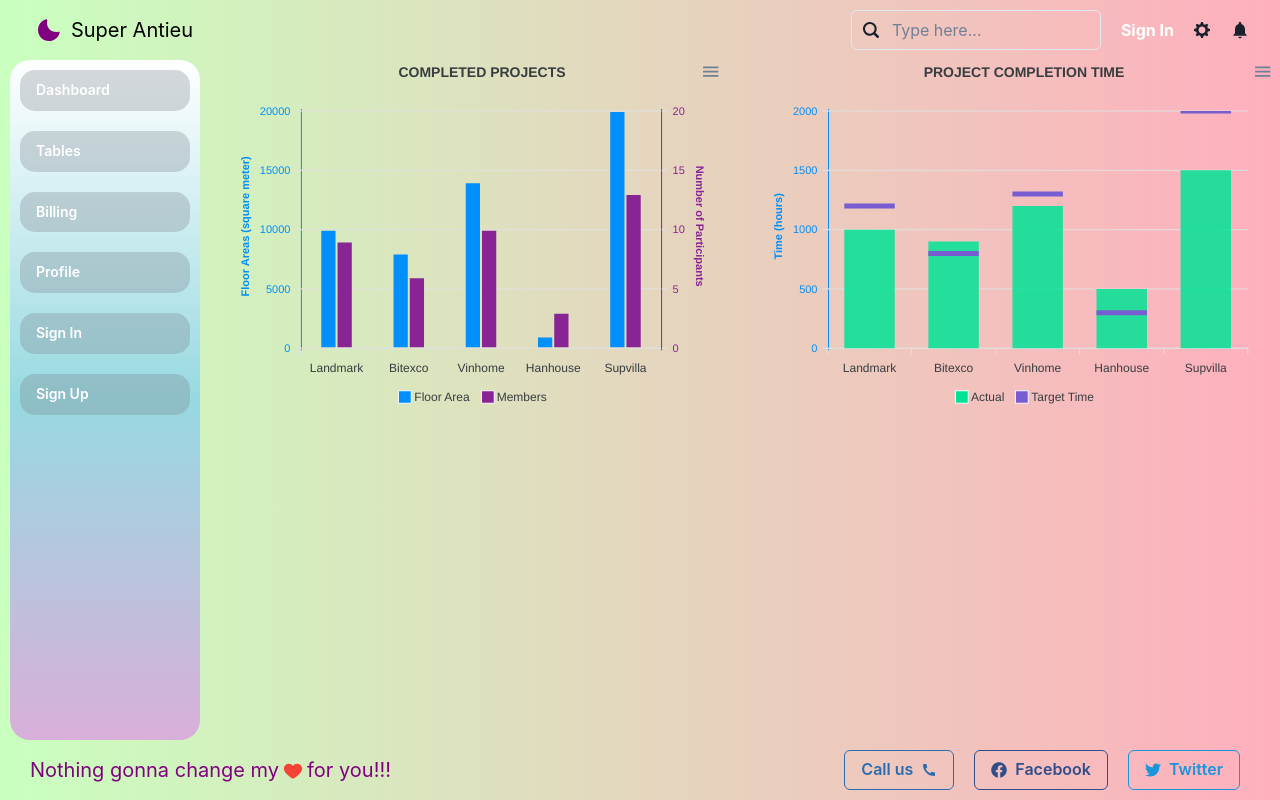
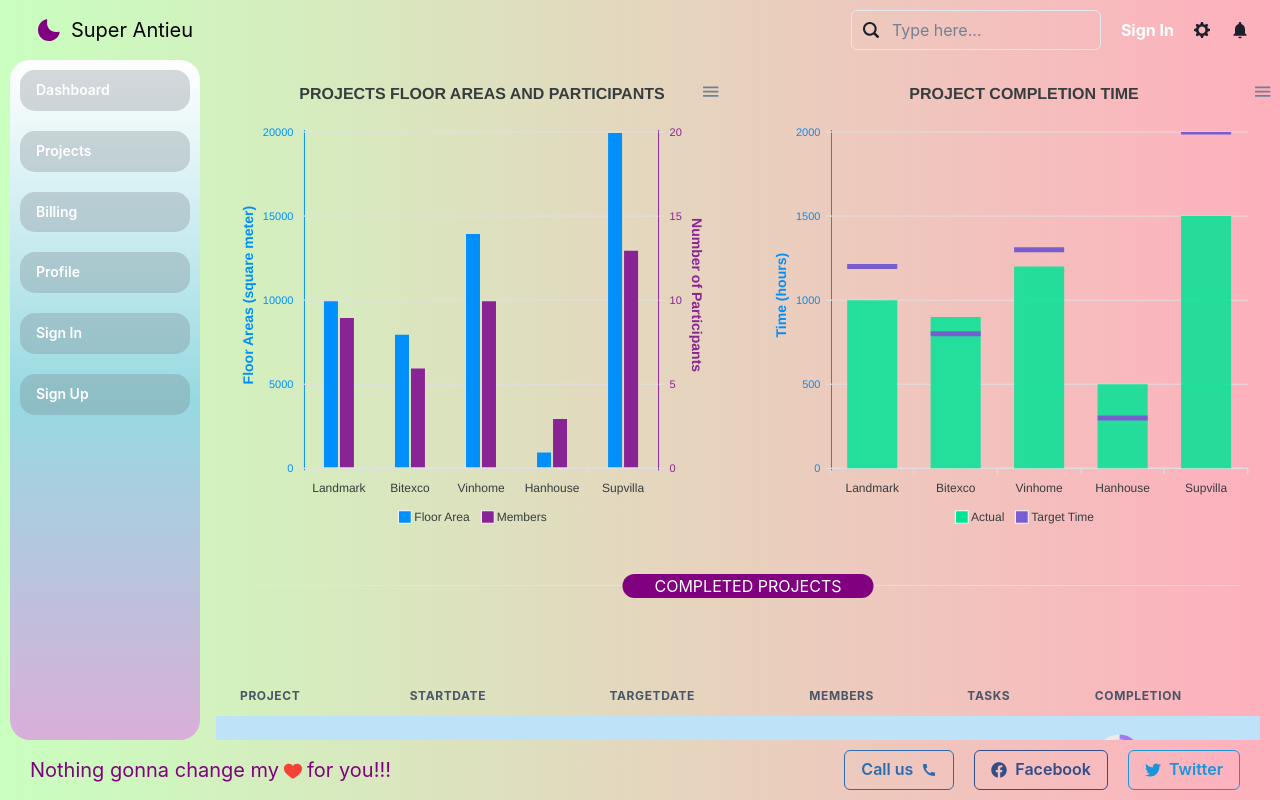
Before and after one commit to superantieu/Study-TBF-Project, a React (Vite) app: page / in a window 1280 px wide. Built offline with nearby package versions, Linux system fonts and the light colour scheme.

Commit message:
add ongoing project table

```diff
--- a/package.json
+++ b/package.json
@@ -15,6 +15,7 @@
     "@emotion/react": "^11.11.1",
     "@emotion/styled": "^11.11.0",
     "@reduxjs/toolkit": "^1.9.7",
+    "@table-library/react-table-library": "^4.1.7",
     "apexcharts": "^3.44.2",
     "framer-motion": "^10.16.12",
     "localforage": "^1.10.0",
--- a/src/components/Charts/ExpectTimeChart.jsx
+++ b/src/components/Charts/ExpectTimeChart.jsx
@@ -29,6 +29,9 @@
     title: {
       text: "PROJECT COMPLETION TIME",
       align: "center",
+      style: {
+        fontSize: "16px",
+      },
     },
     plotOptions: {
       bar: {
@@ -64,6 +67,7 @@
         text: "Time (hours)",
         style: {
           color: "#008FFB",
+          fontSize: "14px",
         },
       },
       tooltip: {
@@ -72,7 +76,7 @@
     },
   };
   return (
-    <ReactApexChart options={options} series={series} type="bar" height={350} />
+    <ReactApexChart options={options} series={series} type="bar" height={450} />
   );
 };
 export default ExpectTimeChart;
--- /dev/null
+++ b/src/components/Charts/OngoingProject.jsx
@@ -0,0 +1,69 @@
+import ongoingProject from "./ongoing";
+import {
+  Box,
+  Table,
+  TableCaption,
+  TableContainer,
+  Tbody,
+  Th,
+  Thead,
+  Tr,
+  Td,
+  CircularProgress,
+  CircularProgressLabel,
+} from "@chakra-ui/react";
+const list = ongoingProject;
+const OngoingProject = () => {
+  return (
+    <Box w={"full"} mt={"50px"}>
+      <TableContainer mr={"20px"}>
+        <Table variant={"striped"} colorScheme="blue">
+          <TableCaption fontSize={"20PX"} color={"purple"}>
+            ONGOING PROJECTS
+          </TableCaption>
+          <Thead>
+            <Tr>
+              <Th>Project</Th>
+              <Th>Startdate</Th>
+              <Th>Targetdate</Th>
+              <Th>Members</Th>
+              <Th>Tasks</Th>
+              <Th>Completion</Th>
+            </Tr>
+          </Thead>
+          <Tbody>
+            {ongoingProject.map((arr, index) => (
+              <Tr key={index}>
+                <Td>{arr.name}</Td>
+                <Td>
+                  {arr.startdate.toLocaleDateString("en-US", {
+                    year: "numeric",
+                    month: "2-digit",
+                    day: "2-digit",
+                  })}
+                </Td>
+                <Td>
+                  {arr.targetdate.toLocaleDateString("en-US", {
+                    year: "numeric",
+                    month: "2-digit",
+                    day: "2-digit",
+                  })}
+                </Td>
+                <Td>{arr.members}</Td>
+                <Td>{arr.tasks}</Td>
+                <Td>
+                  <CircularProgress value={arr.completion} color="purple.400">
+                    <CircularProgressLabel>
+                      {arr.completion}%
+                    </CircularProgressLabel>
+                  </CircularProgress>
+                </Td>
+              </Tr>
+            ))}
+          </Tbody>
+        </Table>
+      </TableContainer>
+    </Box>
+  );
+};
+export default OngoingProject;
--- a/src/components/Charts/TotalProjectChart.jsx
+++ b/src/components/Charts/TotalProjectChart.jsx
@@ -36,9 +36,12 @@
       colors: ["transparent"],
     },
     title: {
-      text: "COMPLETED PROJECTS",
+      text: "PROJECTS FLOOR AREAS AND PARTICIPANTS",
       align: "center",
       offsetX: 10,
+      style: {
+        fontSize: "16px",
+      },
     },
     colors: ["#008FFB", "#892494"],
     xaxis: {
@@ -64,6 +67,7 @@
           text: "Floor Areas (square meter)",
           style: {
             color: "#008FFB",
+            fontSize: "14px",
           },
         },
         tooltip: {
@@ -89,6 +93,7 @@
           text: "Number of Participants",
           style: {
             color: "#892494",
+            fontSize: "14px",
           },
         },
       },
@@ -106,7 +111,7 @@
     },
   };
   return (
-    <ReactApexChart options={options} series={series} type="bar" height={350} />
+    <ReactApexChart options={options} series={series} type="bar" height={450} />
   );
 };
 
--- /dev/null
+++ b/src/components/Charts/ongoing.js
@@ -0,0 +1,27 @@
+const ongoingProject = [
+  {
+    name: "Empires",
+    startdate: new Date(2023, 1, 17),
+    targetdate: new Date(2024, 1, 17),
+    members: "13",
+    tasks: "20",
+    completion: "80",
+  },
+  {
+    name: "Vinpearl",
+    startdate: new Date(2023, 8, 17),
+    targetdate: new Date(2024, 8, 17),
+    members: "10",
+    tasks: "15",
+    completion: "40",
+  },
+  {
+    name: "NhaTrang",
+    startdate: new Date(2023, 11, 17),
+    targetdate: new Date(2024, 11, 17),
+    members: "6",
+    tasks: "10",
+    completion: "10",
+  },
+];
+export default ongoingProject;
--- /dev/null
+++ b/src/components/Sidebar/Projects.jsx
@@ -0,0 +1,15 @@
+import { Box, Card, Text, CardBody } from "@chakra-ui/react";
+
+const Projects = () => {
+  return (
+    <Box bg={"red"}>
+      <Card>
+        <CardBody>
+          <Text>View a summary of all your customers over the last month.</Text>
+        </CardBody>
+      </Card>
+    </Box>
+  );
+};
+
+export default Projects;
--- a/src/components/Sidebar/Tables.jsx
+++ /dev/null
@@ -1,7 +0,0 @@
-import { Box } from "@chakra-ui/react";
-
-const Tables = () => {
-  return <Box bg={"red"}>Tables</Box>;
-};
-
-export default Tables;
--- a/src/components/Sidebar/arrayNameRoute.js
+++ b/src/components/Sidebar/arrayNameRoute.js
@@ -4,8 +4,8 @@
     path: "/",
   },
   {
-    name: "Tables",
-    path: "/tables",
+    name: "Projects",
+    path: "/projects",
   },
   {
     name: "Billing",
--- a/src/main.jsx
+++ b/src/main.jsx
@@ -8,7 +8,7 @@
 import App from "./App.jsx";
 import ProgressBar from "./components/Commons/ProgressBar/ProgressBar.jsx";
 import Dashboard from "./pages/Dashboard.jsx";
-import Tables from "./components/Sidebar/Tables.jsx";
+import Projects from "./components/Sidebar/Projects.jsx";
 import Billing from "./components/Sidebar/Billing.jsx";
 import Profile from "./components/Sidebar/AccountPages/Profile.jsx";
 import SignIn from "./components/Sidebar/AccountPages/SignIn.jsx";
@@ -31,10 +31,10 @@
         ),
       },
       {
-        path: "/tables",
+        path: "/projects",
         element: (
           <Suspense fallback={<ProgressBar />}>
-            <Tables />
+            <Projects />
           </Suspense>
         ),
       },
--- a/src/pages/Dashboard.jsx
+++ b/src/pages/Dashboard.jsx
@@ -4,6 +4,8 @@
 import projects from "../components/Charts/Projects";
 import TotalProjectChart from "../components/Charts/TotalProjectChart";
 import ExpectTimeChart from "../components/Charts/ExpectTimeChart";
+import OngoingProject from "../components/Charts/OngoingProject";
+import { Divider, AbsoluteCenter } from "@chakra-ui/react";
 const Dashboard = () => {
   console.log(
     projects.map((obj) => {
@@ -12,7 +14,7 @@
   );
   return (
     <Scrollbars autoHide={true} autoHideTimeout={1000}>
-      <Box w={"full"} h={"full"}>
+      <Box w={"full"} h={"full"} mt={"20px"}>
         <Flex
           justify={"space-between"}
           align={"center"}
@@ -26,6 +28,18 @@
             <ExpectTimeChart />
           </Box>
         </Flex>
+        <Box position="relative" padding="10">
+          <Divider />
+          <AbsoluteCenter
+            bg="purple"
+            color={"white"}
+            px="8"
+            borderRadius={"99px"}
+          >
+            COMPLETED PROJECTS
+          </AbsoluteCenter>
+        </Box>
+        <OngoingProject></OngoingProject>
       </Box>
     </Scrollbars>
   );
```
Also changed, not shown: 1 other file (tests, documents, lock files or other folders).
